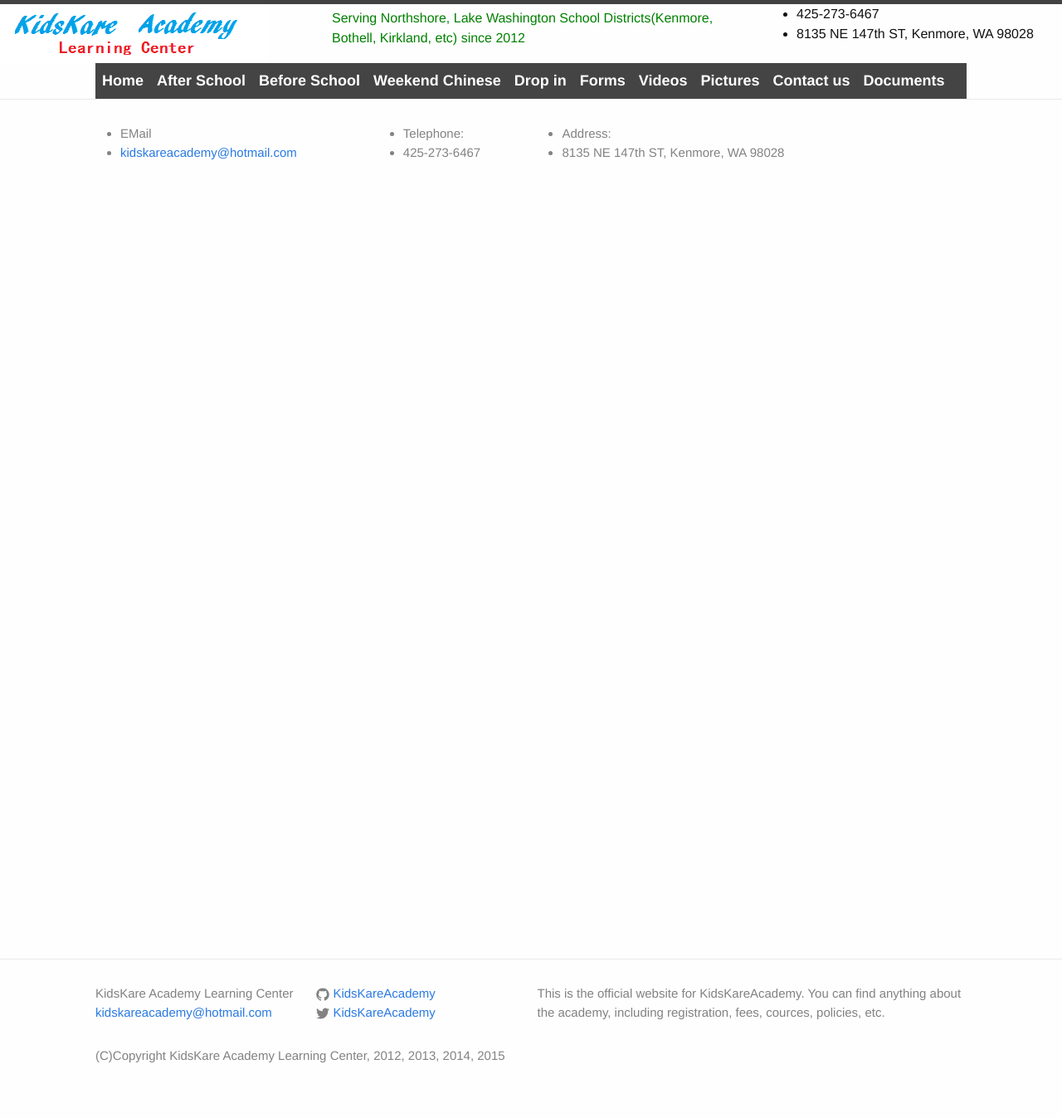
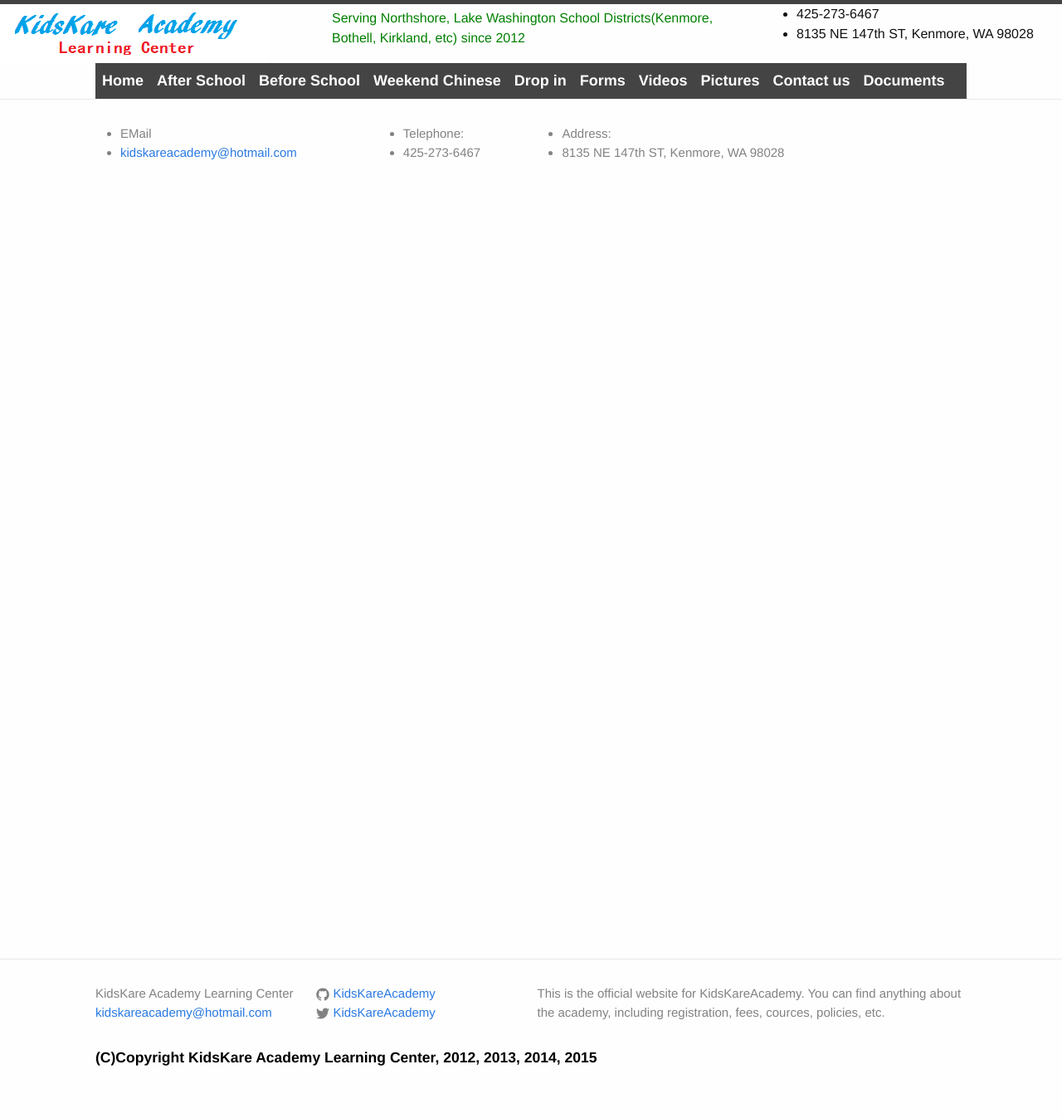
Before and after one commit to gfjreg/gfjreg.github.io, a Jekyll site: the page built from contact.html, in a window 1280 px wide. Shown: the whole page at 83% size. Built offline with Jekyll 4.4.1, drawn with Linux system fonts in a browser that asks for light colours.

Commit message:
highlight copyright

```diff
--- a/_includes/footer.html
+++ b/_includes/footer.html
@@ -53,7 +53,7 @@
     <div class="footer-col-wrapper">
 
       <div class="footer-col  footer-col-8">
-         <p class="text"> {{ site.copyright }}</p>
+         <h3 style="color:black"> {{ site.copyright }}</h3>
       </div>
 
     </div>
```
